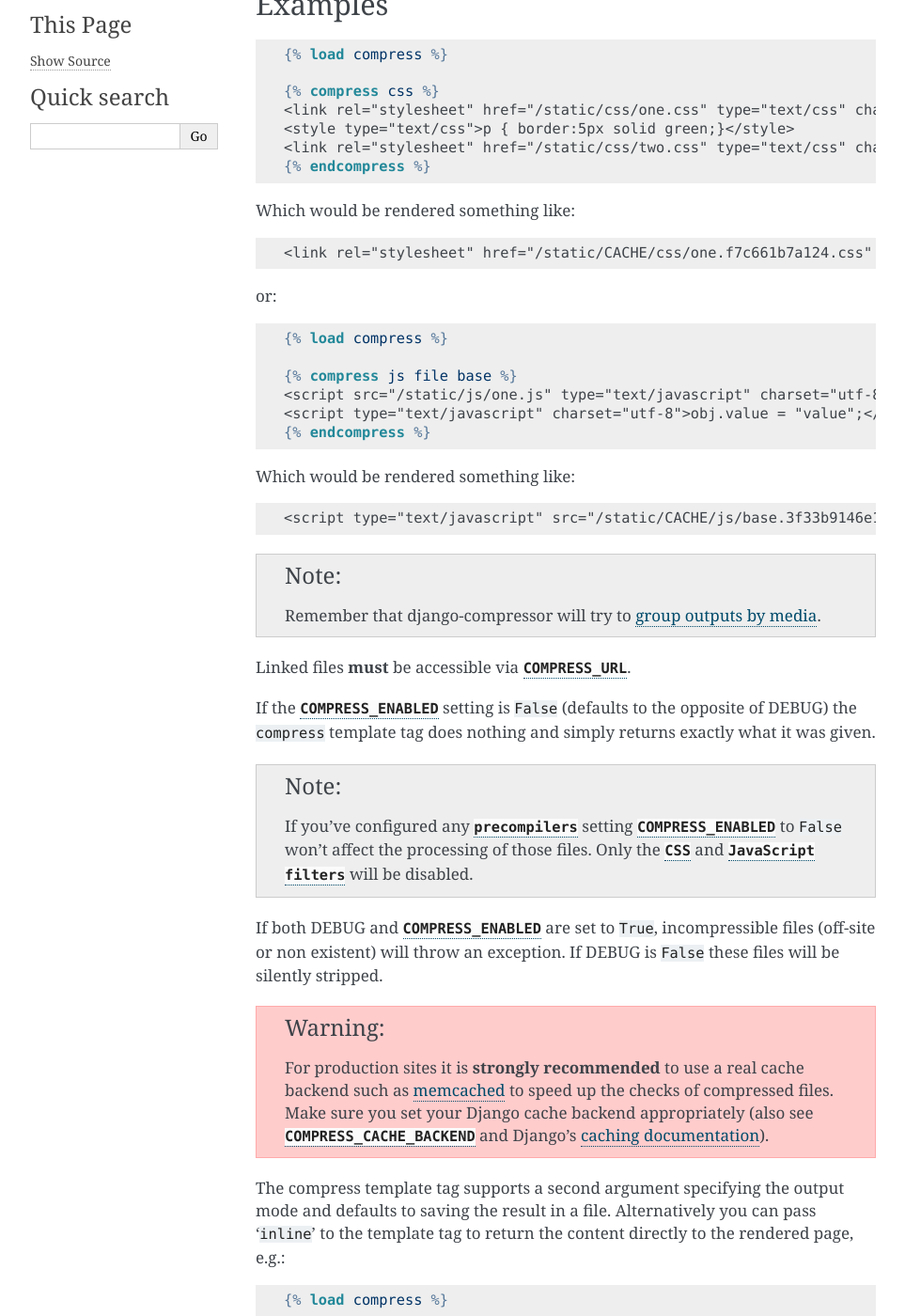
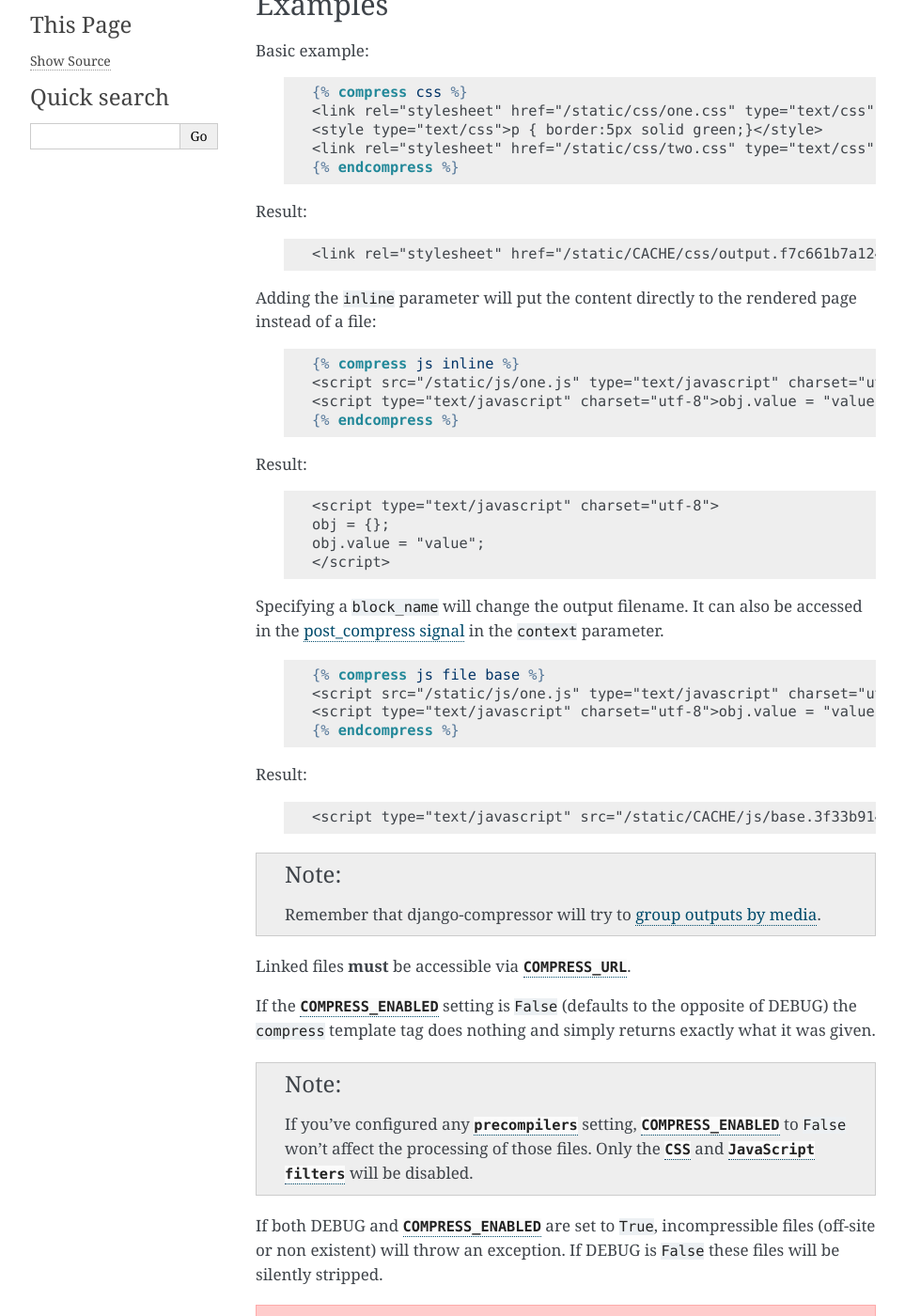
Before and after one commit to django-compressor/django-compressor, a Sphinx documentation site: the page built from docs/usage.txt, in a window 1280 px wide and 1400 px high, scrolled down 244 px. Shown: the whole window at 94% size, without its empty margins (148-1111 px from the left). Built offline with Sphinx 7.4.7, drawn with Linux system fonts in a browser that asks for light colours; some of the changed text lies outside the part shown.

Commit message:
Update documentation on block_name

```diff
--- a/docs/settings.txt
+++ b/docs/settings.txt
@@ -39,7 +39,7 @@ Base settings
     like this::
 
         <script type="text/javascript" src="/static/js/site-base.js"></script>
-        <script type="text/javascript" src="/static/CACHE/js/8dd1a2872443.js" charset="utf-8"></script>
+        <script type="text/javascript" src="/static/CACHE/js/awesome.8dd1a2872443.js" charset="utf-8"></script>
 
 .. attribute:: COMPRESS_URL
 
@@ -301,7 +301,7 @@ Backend settings
 
     This would give you something like this::
 
-        <script type="text/javascript" src="/static/CACHE/js/8dd1a2872443.js" charset="utf-8"></script>
+        <script type="text/javascript" src="/static/CACHE/js/output.8dd1a2872443.js" charset="utf-8"></script>
 
     The same works for less_, too:
 
@@ -322,7 +322,7 @@ Backend settings
 
     Which would be rendered something like::
 
-        <link rel="stylesheet" href="/static/CACHE/css/8ccf8d877f18.css" type="text/css" charset="utf-8">
+        <link rel="stylesheet" href="/static/CACHE/css/output.8ccf8d877f18.css" type="text/css" charset="utf-8">
 
     .. _less: http://lesscss.org/
     .. _CoffeeScript: http://coffeescript.org/
--- a/docs/usage.txt
+++ b/docs/usage.txt
@@ -13,9 +13,9 @@ Usage
 Examples
 --------
 
+Basic example:
+
     .. code-block:: django
-
-    {% load compress %}
 
         {% compress css %}
         <link rel="stylesheet" href="/static/css/one.css" type="text/css" charset="utf-8">
@@ -23,24 +23,42 @@ Examples
         <link rel="stylesheet" href="/static/css/two.css" type="text/css" charset="utf-8">
         {% endcompress %}
 
-Which would be rendered something like:
+Result:
 
     .. code-block:: django
 
-    <link rel="stylesheet" href="/static/CACHE/css/one.f7c661b7a124.css" type="text/css" charset="utf-8">
+        <link rel="stylesheet" href="/static/CACHE/css/output.f7c661b7a124.css" type="text/css" charset="utf-8">
 
-or:
+Adding the ``inline`` parameter will put the content directly to the
+rendered page instead of a file:
 
     .. code-block:: django
 
-    {% load compress %}
+        {% compress js inline %}
+        <script src="/static/js/one.js" type="text/javascript" charset="utf-8"></script>
+        <script type="text/javascript" charset="utf-8">obj.value = "value";</script>
+        {% endcompress %}
+
+Result:
+
+    .. code-block:: django
+
+        <script type="text/javascript" charset="utf-8">
+        obj = {};
+        obj.value = "value";
+        </script>
+
+Specifying a ``block_name`` will change the output filename. It can also be
+accessed in the :ref:`post_compress signal <signals>` in the ``context`` parameter.
+
+    .. code-block:: django
 
         {% compress js file base %}
         <script src="/static/js/one.js" type="text/javascript" charset="utf-8"></script>
         <script type="text/javascript" charset="utf-8">obj.value = "value";</script>
         {% endcompress %}
 
-Which would be rendered something like:
+Result:
 
     .. code-block:: django
 
@@ -61,7 +79,7 @@ and simply returns exactly what it was given.
 
     If you've configured any
     :attr:`precompilers <django.conf.settings.COMPRESS_PRECOMPILERS>`
-    setting :attr:`~django.conf.settings.COMPRESS_ENABLED` to ``False`` won't
+    setting, :attr:`~django.conf.settings.COMPRESS_ENABLED` to ``False`` won't
     affect the processing of those files. Only the
     :attr:`CSS <django.conf.settings.COMPRESS_CSS_FILTERS>` and
     :attr:`JavaScript filters <django.conf.settings.COMPRESS_JS_FILTERS>`
@@ -79,31 +97,6 @@ exception. If DEBUG is ``False`` these files will be silently stripped.
     :attr:`~django.conf.settings.COMPRESS_CACHE_BACKEND` and
     Django's `caching documentation`_).
 
-The compress template tag supports a second argument specifying the output
-mode and defaults to saving the result in a file. Alternatively you can
-pass '``inline``' to the template tag to return the content directly to the
-rendered page, e.g.:
-
-.. code-block:: django
-
-    {% load compress %}
-
-    {% compress js inline %}
-    <script src="/static/js/one.js" type="text/javascript" charset="utf-8"></script>
-    <script type="text/javascript" charset="utf-8">obj.value = "value";</script>
-    {% endcompress %}
-
-would be rendered something like::
-
-    <script type="text/javascript" charset="utf-8">
-    obj = {};
-    obj.value = "value";
-    </script>
-
-The compress template tag also supports a third argument for naming the output
-of that particular compress tag.  This is then added to the context so you can
-access it in the `post_compress signal <signals>`.
-
 .. _memcached: http://memcached.org/
 .. _caching documentation: https://docs.djangoproject.com/en/1.8/topics/cache/#memcached
 
@@ -111,7 +104,7 @@ access it in the `post_compress signal <signals>`.
 .. _offline_compression:
 
 Offline Compression
----------------
+-------------------
 
 Django Compressor has the ability to run the compression "offline",
 i.e. outside of the request/response loop -- independent from user requests.
```
Also changed, not shown: 2 other files. Lines whose indentation alone changed are shown as unchanged.
